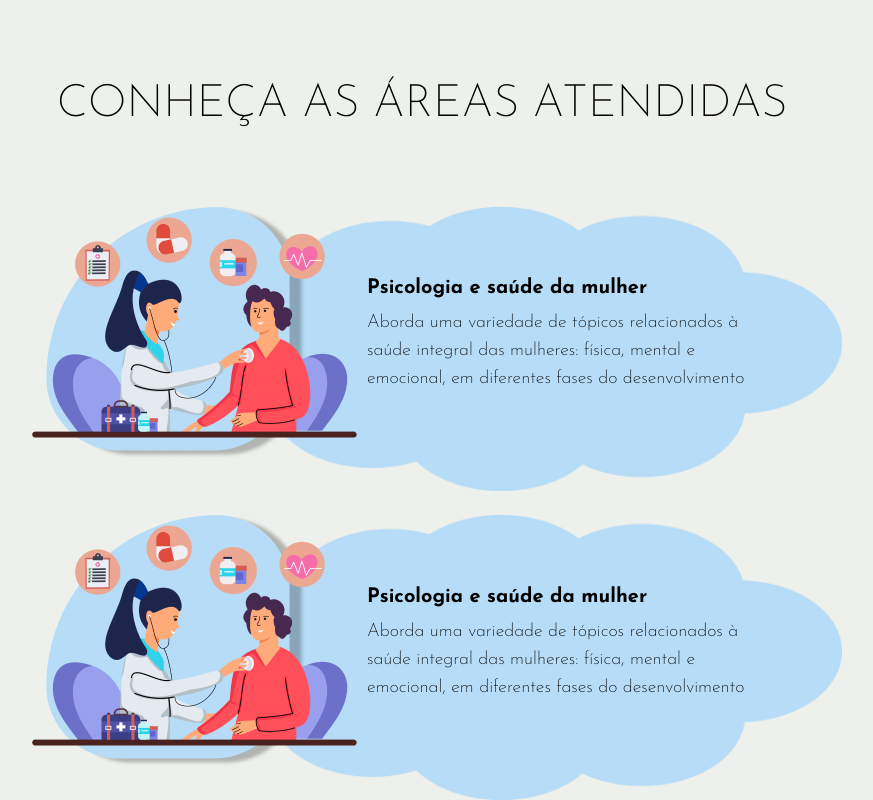
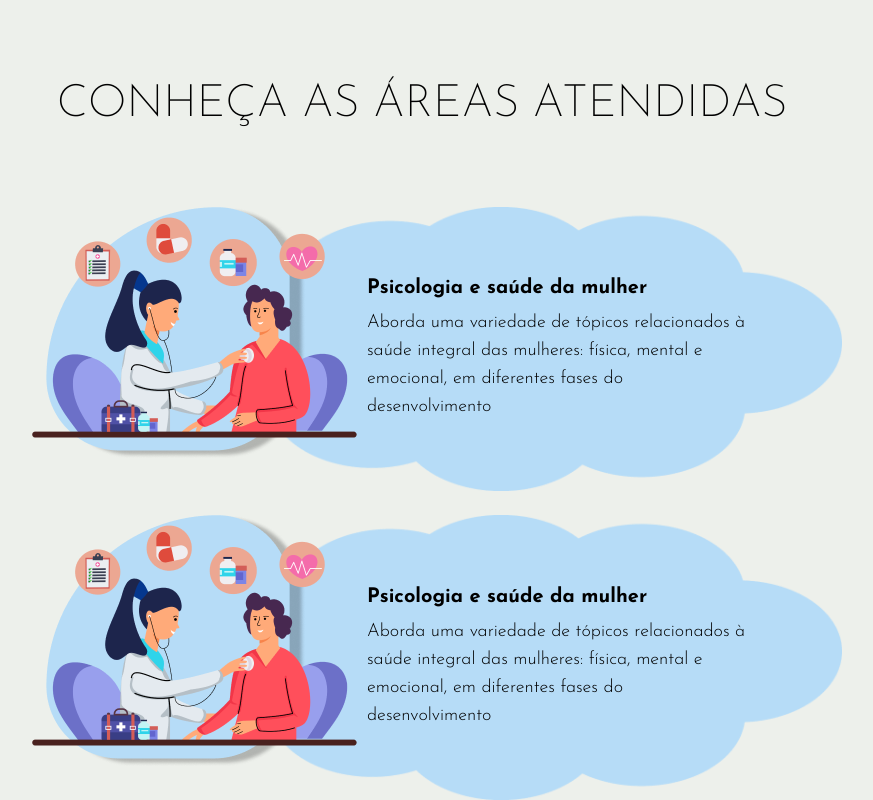
Before and after one commit to EricBrisola/CONEX, a React (Vite) app: page / in a window 1280 px wide. Shown: the part 662-1462 px from the top of the page, without its empty margins (218-1091 px from the left). Built offline with nearby package versions, Linux system fonts and the light colour scheme.

Commit message:
style: changed cards text font weight from 200 to 300

```diff
--- a/src/components/AreaCard/index.jsx
+++ b/src/components/AreaCard/index.jsx
@@ -20,7 +20,7 @@ const AreaCard = ({ title, text, mainImage, background, cardBorder }) => {
 
       <div className="absolute right-[6rem] top-[4.21rem] flex w-[23.688rem] flex-col gap-[0.419rem]">
         <p className="text-xl font-bold">{title}</p>
-        <p className="text-wrap text-lg font-extralight">{text}</p>
+        <p className="text-wrap text-lg font-light">{text}</p>
       </div>
     </article>
   );
```
